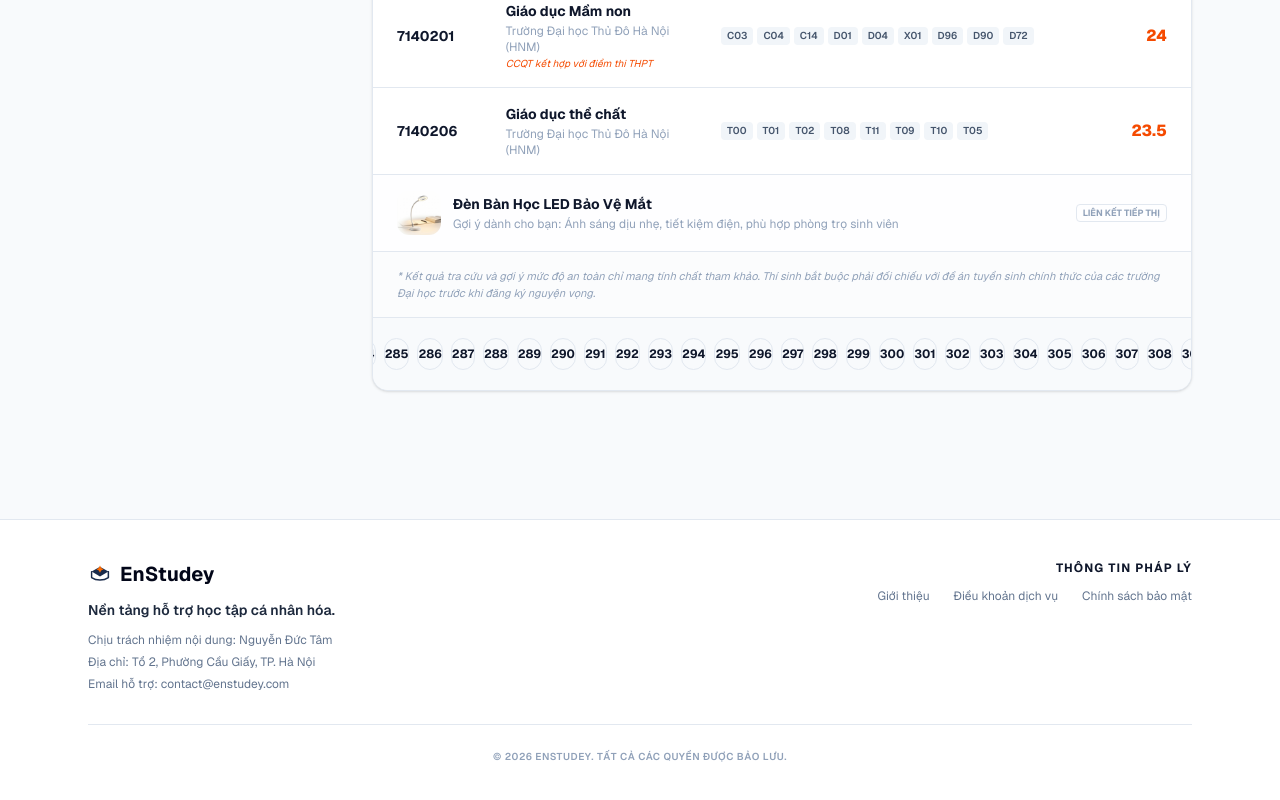
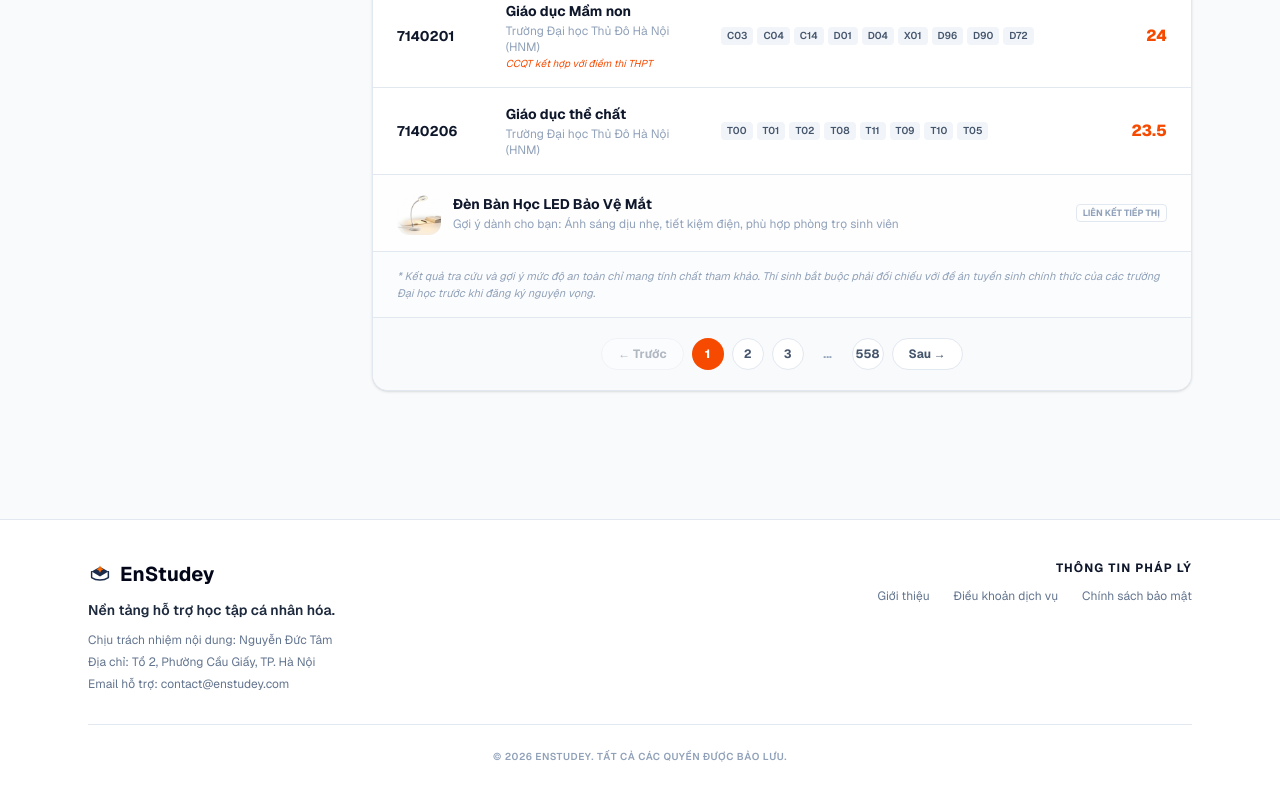
Before and after one commit to enstudey/enstudeyfe, a Next.js app: page /tra-cuu-tuyen-sinh in a window 1280 px wide. Shown: the part 1279-2079 px from the top of the page. Built offline with nearby package versions, Linux system fonts and the light colour scheme.

Commit message:
feat: fix pagination tra cuu

```diff
--- a/app/tra-cuu-tuyen-sinh/page.tsx
+++ b/app/tra-cuu-tuyen-sinh/page.tsx
@@ -420,36 +420,164 @@ export default function FinderPage() {
               * Kết quả tra cứu và gợi ý mức độ an toàn chỉ mang tính chất tham khảo. Thí sinh bắt buộc phải đối chiếu với đề án tuyển sinh chính thức của các trường Đại học trước khi đăng ký nguyện vọng.
             </div>
 
-            {/* Phân trang */}
+            {/* Phân trang thích ứng */}
             {totalPages > 1 && (
-              <div className="p-5 bg-slate-50 dark:bg-zinc-950 border-t border-slate-200 dark:border-zinc-800 flex justify-center gap-2">
+              <div className="p-5 bg-slate-50 dark:bg-zinc-950 border-t border-slate-200 dark:border-zinc-800">
+                {/* 1. Phiên bản Mobile (flex md:hidden) - Bán kính 1, lùi/tiến 2 trang */}
+                <div className="flex md:hidden items-center justify-center gap-1.5">
                   <button
                     disabled={currentPage === 1}
                     onClick={() => setCurrentPage((p) => Math.max(p - 1, 1))}
-                  className="w-8 h-8 rounded-full border border-slate-200 dark:border-zinc-800 flex items-center justify-center hover:bg-white dark:hover:bg-zinc-900 disabled:opacity-40 disabled:cursor-not-allowed transition"
+                    className="w-8 h-8 rounded-full border border-slate-200 dark:border-zinc-800 flex items-center justify-center bg-white dark:bg-zinc-900 hover:bg-slate-50 dark:hover:bg-zinc-800 disabled:opacity-40 disabled:cursor-not-allowed transition cursor-pointer"
+                    title="Trang trước"
                   >
                     &larr;
                   </button>
-                {Array.from({ length: totalPages }).map((_, i) => (
+
+                  {(() => {
+                    const range: (number | { label: string; page: number })[] = [];
+                    const left = Math.max(currentPage - 1, 1);
+                    const right = Math.min(currentPage + 1, totalPages);
+
+                    range.push(1);
+                    if (left > 2) {
+                      if (left === 3) {
+                        range.push(2);
+                      } else {
+                        range.push({ label: "...", page: Math.max(currentPage - 2, 1) });
+                      }
+                    }
+                    for (let i = left; i <= right; i++) {
+                      if (i !== 1 && i !== totalPages) {
+                        range.push(i);
+                      }
+                    }
+                    if (right < totalPages - 1) {
+                      if (right === totalPages - 2) {
+                        range.push(totalPages - 1);
+                      } else {
+                        range.push({ label: "...", page: Math.min(currentPage + 2, totalPages) });
+                      }
+                    }
+                    if (totalPages > 1) {
+                      range.push(totalPages);
+                    }
+
+                    return range.map((item, idx) => {
+                      if (typeof item === "object") {
+                        return (
                           <button
-                    key={i}
-                    onClick={() => setCurrentPage(i + 1)}
-                    className={`w-8 h-8 rounded-full flex items-center justify-center font-bold text-xs transition ${
-                      currentPage === i + 1
-                        ? "bg-slate-900 dark:bg-zinc-800 text-white"
-                        : "border border-slate-200 dark:border-zinc-800 hover:bg-white dark:hover:bg-zinc-900"
+                            key={`mobile-dots-${idx}`}
+                            onClick={() => setCurrentPage(item.page)}
+                            className="w-8 h-8 text-xs font-bold text-slate-400 dark:text-zinc-500 hover:text-orange-600 dark:hover:text-orange-500 hover:bg-slate-100 dark:hover:bg-zinc-800 rounded-full transition cursor-pointer"
+                            title={`Đi tới trang ${item.page}`}
+                          >
+                            {item.label}
+                          </button>
+                        );
+                      }
+                      return (
+                        <button
+                          key={`mobile-page-${item}`}
+                          onClick={() => setCurrentPage(item)}
+                          className={`w-8 h-8 rounded-full flex items-center justify-center font-bold text-xs transition cursor-pointer ${
+                            currentPage === item
+                              ? "bg-orange-600 text-white font-extrabold"
+                              : "border border-slate-200 dark:border-zinc-800 bg-white dark:bg-zinc-900 hover:bg-slate-50 dark:hover:bg-zinc-855 text-slate-600 dark:text-zinc-400"
                           }`}
                         >
-                    {i + 1}
+                          {item}
                         </button>
-                ))}
+                      );
+                    });
+                  })()}
+
                   <button
                     disabled={currentPage === totalPages}
                     onClick={() => setCurrentPage((p) => Math.min(p + 1, totalPages))}
-                  className="w-8 h-8 rounded-full border border-slate-200 dark:border-zinc-800 flex items-center justify-center hover:bg-white dark:hover:bg-zinc-900 disabled:opacity-40 disabled:cursor-not-allowed transition"
+                    className="w-8 h-8 rounded-full border border-slate-200 dark:border-zinc-800 flex items-center justify-center bg-white dark:bg-zinc-900 hover:bg-slate-55 dark:hover:bg-zinc-800 disabled:opacity-40 disabled:cursor-not-allowed transition cursor-pointer"
+                    title="Trang sau"
                   >
                     &rarr;
                   </button>
+                </div>
+
+                {/* 2. Phiên bản Desktop (hidden md:flex) - Bán kính 2, lùi/tiến 5 trang */}
+                <div className="hidden md:flex items-center justify-center gap-2">
+                  <button
+                    disabled={currentPage === 1}
+                    onClick={() => setCurrentPage((p) => Math.max(p - 1, 1))}
+                    className="px-4 h-8 rounded-full border border-slate-200 dark:border-zinc-800 bg-white dark:bg-zinc-900 hover:bg-slate-50 dark:hover:bg-zinc-800 disabled:opacity-40 disabled:cursor-not-allowed transition text-xs font-bold text-slate-600 dark:text-zinc-400 cursor-pointer flex items-center justify-center"
+                  >
+                    &larr; Trước
+                  </button>
+
+                  {(() => {
+                    const range: (number | { label: string; page: number })[] = [];
+                    const left = Math.max(currentPage - 2, 1);
+                    const right = Math.min(currentPage + 2, totalPages);
+
+                    range.push(1);
+                    if (left > 2) {
+                      if (left === 3) {
+                        range.push(2);
+                      } else {
+                        range.push({ label: "...", page: Math.max(currentPage - 5, 1) });
+                      }
+                    }
+                    for (let i = left; i <= right; i++) {
+                      if (i !== 1 && i !== totalPages) {
+                        range.push(i);
+                      }
+                    }
+                    if (right < totalPages - 1) {
+                      if (right === totalPages - 2) {
+                        range.push(totalPages - 1);
+                      } else {
+                        range.push({ label: "...", page: Math.min(currentPage + 5, totalPages) });
+                      }
+                    }
+                    if (totalPages > 1) {
+                      range.push(totalPages);
+                    }
+
+                    return range.map((item, idx) => {
+                      if (typeof item === "object") {
+                        return (
+                          <button
+                            key={`desktop-dots-${idx}`}
+                            onClick={() => setCurrentPage(item.page)}
+                            className="w-8 h-8 text-xs font-bold text-slate-400 dark:text-zinc-500 hover:text-orange-600 dark:hover:text-orange-500 hover:bg-slate-100 dark:hover:bg-zinc-800 rounded-full transition cursor-pointer"
+                            title={`Đi tới trang ${item.page}`}
+                          >
+                            {item.label}
+                          </button>
+                        );
+                      }
+                      return (
+                        <button
+                          key={`desktop-page-${item}`}
+                          onClick={() => setCurrentPage(item)}
+                          className={`w-8 h-8 rounded-full flex items-center justify-center font-bold text-xs transition cursor-pointer ${
+                            currentPage === item
+                              ? "bg-orange-600 text-white font-extrabold"
+                              : "border border-slate-200 dark:border-zinc-800 bg-white dark:bg-zinc-900 hover:bg-slate-55 dark:hover:bg-zinc-850 text-slate-600 dark:text-zinc-400"
+                          }`}
+                        >
+                          {item}
+                        </button>
+                      );
+                    });
+                  })()}
+
+                  <button
+                    disabled={currentPage === totalPages}
+                    onClick={() => setCurrentPage((p) => Math.min(p + 1, totalPages))}
+                    className="px-4 h-8 rounded-full border border-slate-200 dark:border-zinc-800 bg-white dark:bg-zinc-900 hover:bg-slate-50 dark:hover:bg-zinc-800 disabled:opacity-40 disabled:cursor-not-allowed transition text-xs font-bold text-slate-600 dark:text-zinc-400 cursor-pointer flex items-center justify-center"
+                  >
+                    Sau &rarr;
+                  </button>
+                </div>
               </div>
             )}
           </div>
```
Also changed, not shown: app/tin-tuc/BlogListClient.tsx (+4 -4 lines). Lines whose indentation alone changed are shown as unchanged.
